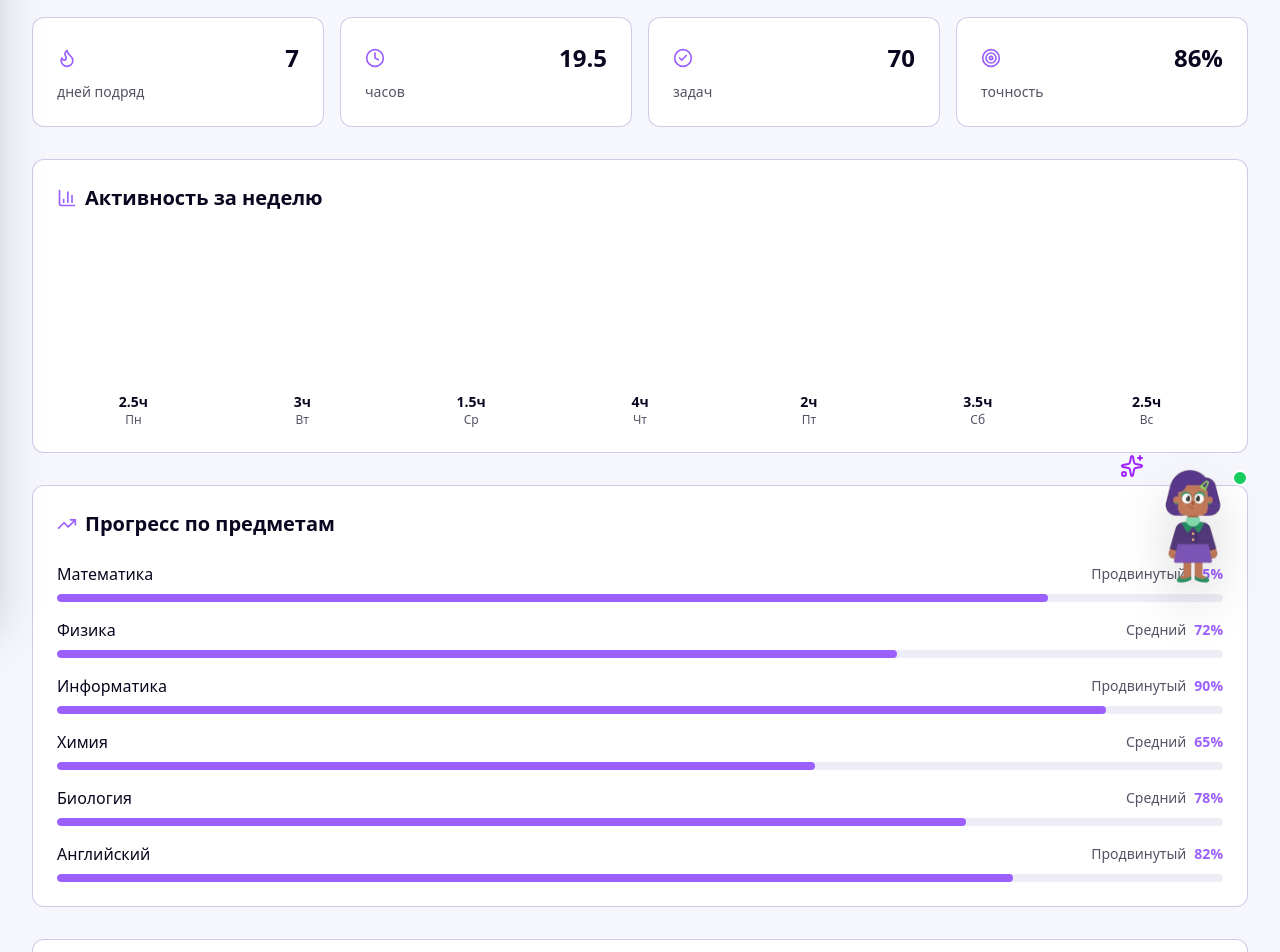
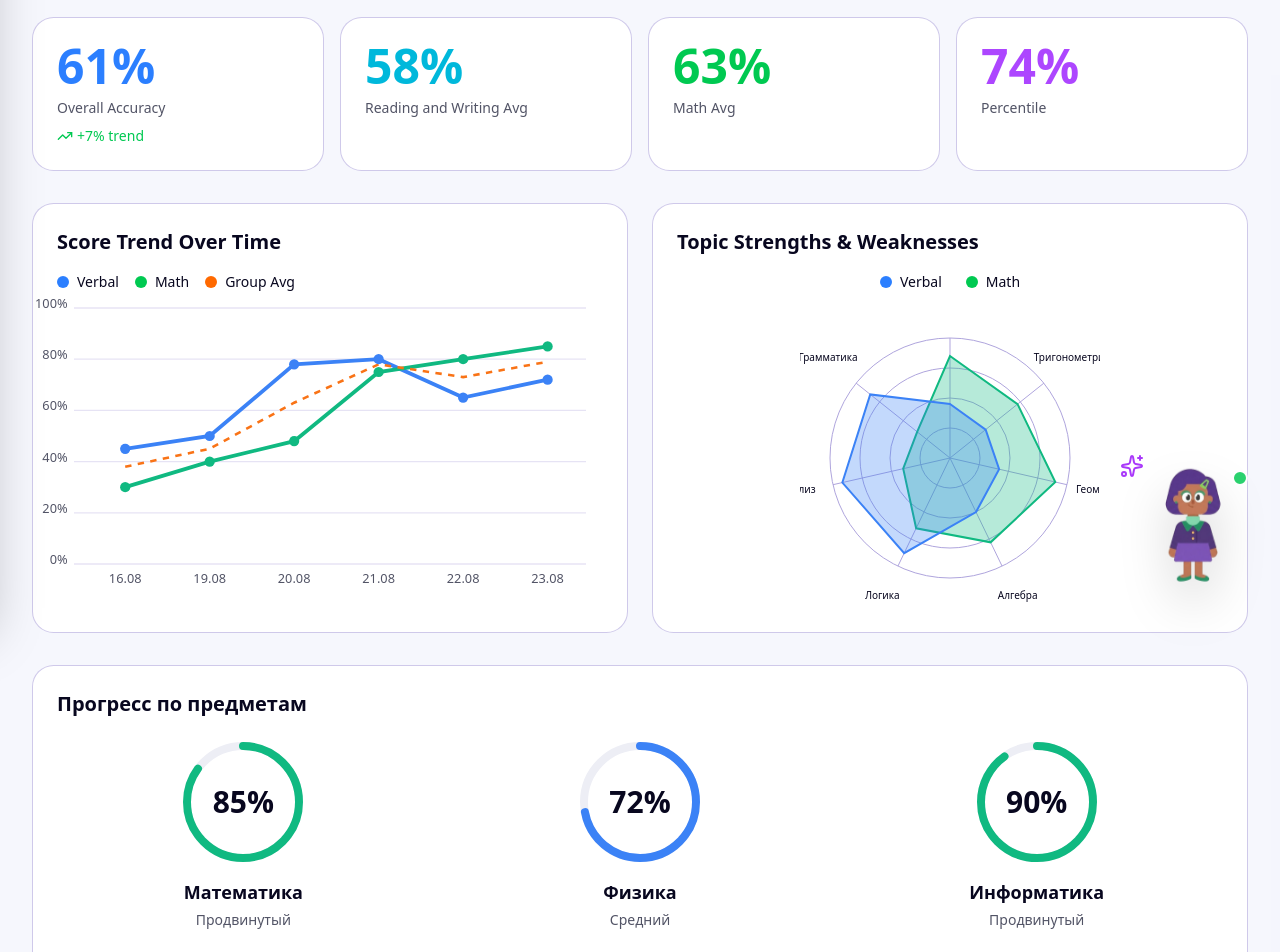
Before and after one commit to ulacoder/FM-Edu, a Next.js app: page /progress in a window 1280 px wide. Shown: the part 180-1132 px from the top of the page. Built offline with nearby package versions, Linux system fonts and the light colour scheme; sample sign-in values are in the browser's storage.

Commit message:
feat: redesign progress page with FIFA-style analytics - circular progress, radar charts, and trend graphs

```diff
--- a/app/progress/page.tsx
+++ b/app/progress/page.tsx
@@ -1,17 +1,14 @@
 'use client';
 
 import { useState, useEffect } from 'react';
-import Link from 'next/link';
 import { useRouter } from 'next/navigation';
 import {
-  GraduationCap,
   TrendingUp,
   Award,
   Target,
-  Clock,
-  BarChart3,
-  CheckCircle2,
-  Flame
+  BookOpen,
+  Brain,
+  Zap
 } from 'lucide-react';
 
 export default function ProgressPage() {
@@ -37,190 +34,351 @@ export default function ProgressPage() {
     }
   }, [router]);
 
-  // Mock data
-  const weeklyActivity = [
-    { day: 'Пн', hours: 2.5, completed: 8 },
-    { day: 'Вт', hours: 3.0, completed: 12 },
-    { day: 'Ср', hours: 1.5, completed: 5 },
-    { day: 'Чт', hours: 4.0, completed: 15 },
-    { day: 'Пт', hours: 2.0, completed: 7 },
-    { day: 'Сб', hours: 3.5, completed: 14 },
-    { day: 'Вс', hours: 2.5, completed: 9 },
+  // Mock данные для аналитики
+  const analytics = {
+    overallAccuracy: 61,
+    readingWritingAvg: 58,
+    mathAvg: 63,
+    percentile: 74,
+    testsCompleted: 9,
+    accuracyTrend: 7
+  };
+
+  // Данные для радарного графика (сильные и слабые стороны)
+  const topicStrengths = [
+    { topic: 'Квадратные уравнения', math: 85, verbal: 45 },
+    { topic: 'Тригонометрия', math: 72, verbal: 38 },
+    { topic: 'Геометрия', math: 90, verbal: 42 },
+    { topic: 'Алгебра', math: 78, verbal: 50 },
+    { topic: 'Логика', math: 65, verbal: 88 },
+    { topic: 'Анализ текста', math: 40, verbal: 92 },
+    { topic: 'Грамматика', math: 35, verbal: 85 },
   ];
 
-  const subjectProgress = [
-    { name: 'Математика', progress: 85, level: 'Продвинутый' },
-    { name: 'Физика', progress: 72, level: 'Средний' },
-    { name: 'Информатика', progress: 90, level: 'Продвинутый' },
-    { name: 'Химия', progress: 65, level: 'Средний' },
-    { name: 'Биология', progress: 78, level: 'Средний' },
-    { name: 'Английский', progress: 82, level: 'Продвинутый' },
+  // Данные для линейного графика тренда
+  const scoreTrend = [
+    { date: '16.08', verbal: 45, math: 30, avg: 38 },
+    { date: '19.08', verbal: 50, math: 40, avg: 45 },
+    { date: '20.08', verbal: 78, math: 48, avg: 63 },
+    { date: '21.08', verbal: 80, math: 75, avg: 78 },
+    { date: '22.08', verbal: 65, math: 80, avg: 73 },
+    { date: '23.08', verbal: 72, math: 85, avg: 79 },
   ];
 
-  const achievements = [
-    {
-      icon: '🔥',
-      title: '7 дней подряд',
-      description: 'Занимались неделю без пропусков',
-      unlocked: true
-    },
-    {
-      icon: '🎯',
-      title: '100 задач',
-      description: 'Решили первые 100 задач',
-      unlocked: true
-    },
-    {
-      icon: '⭐',
-      title: 'Отличник',
-      description: '10 тестов на 90%+',
-      unlocked: true
-    },
-    {
-      icon: '🏆',
-      title: 'Марафонец',
-      description: '30 дней подряд',
-      unlocked: false
-    },
+  // Прогресс по предметам
+  const subjectProgress = [
+    { name: 'Математика', progress: 85, color: 'bg-green-500', level: 'Продвинутый' },
+    { name: 'Физика', progress: 72, color: 'bg-blue-500', level: 'Средний' },
+    { name: 'Информатика', progress: 90, color: 'bg-purple-500', level: 'Продвинутый' },
+    { name: 'Химия', progress: 65, color: 'bg-yellow-500', level: 'Средний' },
+    { name: 'Биология', progress: 78, color: 'bg-pink-500', level: 'Средний' },
+    { name: 'Английский', progress: 82, color: 'bg-indigo-500', level: 'Продвинутый' },
   ];
 
-  const maxHours = Math.max(...weeklyActivity.map(d => d.hours));
+  const renderCircularProgress = (percentage: number, size: number, color: string) => {
+    const radius = (size - 8) / 2;
+    const circumference = 2 * Math.PI * radius;
+    const offset = circumference - (percentage / 100) * circumference;
+
+    return (
+      <svg width={size} height={size} className="transform -rotate-90">
+        <circle
+          cx={size / 2}
+          cy={size / 2}
+          r={radius}
+          fill="none"
+          stroke="currentColor"
+          strokeWidth="8"
+          className="text-muted"
+        />
+        <circle
+          cx={size / 2}
+          cy={size / 2}
+          r={radius}
+          fill="none"
+          stroke={color}
+          strokeWidth="8"
+          strokeDasharray={circumference}
+          strokeDashoffset={offset}
+          strokeLinecap="round"
+          className="transition-all duration-1000"
+        />
+      </svg>
+    );
+  };
+
+  const renderRadarChart = () => {
+    const centerX = 150;
+    const centerY = 150;
+    const maxRadius = 120;
+    const numPoints = topicStrengths.length;
+
+    const getPoint = (index: number, value: number) => {
+      const angle = (Math.PI * 2 * index) / numPoints - Math.PI / 2;
+      const radius = (value / 100) * maxRadius;
+      return {
+        x: centerX + radius * Math.cos(angle),
+        y: centerY + radius * Math.sin(angle)
+      };
+    };
+
+    const mathPoints = topicStrengths.map((t, i) => getPoint(i, t.math));
+    const verbalPoints = topicStrengths.map((t, i) => getPoint(i, t.verbal));
+
+    const mathPath = mathPoints.map((p, i) => `${i === 0 ? 'M' : 'L'} ${p.x} ${p.y}`).join(' ') + ' Z';
+    const verbalPath = verbalPoints.map((p, i) => `${i === 0 ? 'M' : 'L'} ${p.x} ${p.y}`).join(' ') + ' Z';
+
+    return (
+      <svg width="300" height="300" className="mx-auto">
+        {/* Grid circles */}
+        {[25, 50, 75, 100].map(percent => (
+          <circle
+            key={percent}
+            cx={centerX}
+            cy={centerY}
+            r={(percent / 100) * maxRadius}
+            fill="none"
+            stroke="currentColor"
+            strokeWidth="1"
+            className="text-border"
+          />
+        ))}
+
+        {/* Axis lines */}
+        {topicStrengths.map((_, index) => {
+          const point = getPoint(index, 100);
+          return (
+            <line
+              key={index}
+              x1={centerX}
+              y1={centerY}
+              x2={point.x}
+              y2={point.y}
+              stroke="currentColor"
+              strokeWidth="1"
+              className="text-border"
+            />
+          );
+        })}
+
+        {/* Math polygon */}
+        <path
+          d={mathPath}
+          fill="#10b981"
+          fillOpacity="0.3"
+          stroke="#10b981"
+          strokeWidth="2"
+        />
+
+        {/* Verbal polygon */}
+        <path
+          d={verbalPath}
+          fill="#3b82f6"
+          fillOpacity="0.3"
+          stroke="#3b82f6"
+          strokeWidth="2"
+        />
+
+        {/* Labels */}
+        {topicStrengths.map((topic, index) => {
+          const labelPoint = getPoint(index, 130);
+          return (
+            <text
+              key={index}
+              x={labelPoint.x}
+              y={labelPoint.y}
+              textAnchor="middle"
+              className="text-[10px] fill-current text-foreground"
+            >
+              {topic.topic.split(' ')[0]}
+            </text>
+          );
+        })}
+      </svg>
+    );
+  };
 
   if (!isAuthenticated) {
     return null;
   }
 
   return (
-    <div className="min-h-screen flex flex-col"><div className="flex-1 bg-muted/20">
+    <div className="min-h-screen flex flex-col">
+      <div className="flex-1 bg-muted/20">
         <div className="max-w-7xl mx-auto px-4 sm:px-6 lg:px-8 py-6 sm:py-8">
           {/* Header */}
-          <div className="mb-6 sm:mb-8">
-            <h1 className="text-2xl sm:text-3xl font-bold mb-2">Ваш прогресс</h1>
-            <p className="text-sm sm:text-base text-muted-foreground">Отслеживайте свои достижения и динамику обучения</p>
+          <div className="mb-8">
+            <div className="flex items-center gap-3 mb-2">
+              <TrendingUp className="w-8 h-8 text-primary" />
+              <h1 className="text-3xl font-bold">Your Analytics</h1>
+            </div>
+            <p className="text-muted-foreground">{analytics.testsCompleted} tests completed</p>
           </div>
 
-          {/* Weekly Overview */}
-          <div className="grid grid-cols-2 lg:grid-cols-4 gap-3 sm:gap-4 mb-6 sm:mb-8">
-            <div className="bg-card border border-border/60 rounded-lg p-4 sm:p-6 hover:border-primary/40 transition-colors">
-              <div className="flex items-center justify-between mb-2">
-                <Flame className="w-4 h-4 sm:w-5 sm:h-5 text-primary" />
-                <span className="text-xl sm:text-2xl font-bold">7</span>
+          {/* Analytics Cards */}
+          <div className="grid grid-cols-2 lg:grid-cols-4 gap-4 mb-8">
+            <div className="bg-card border border-border/60 rounded-2xl p-6 hover:border-primary/40 transition-colors">
+              <div className="text-5xl font-bold text-blue-500 mb-2">{analytics.overallAccuracy}%</div>
+              <div className="text-sm text-muted-foreground mb-2">Overall Accuracy</div>
+              <div className="flex items-center gap-1 text-green-500 text-sm font-medium">
+                <TrendingUp className="w-4 h-4" />
+                +{analytics.accuracyTrend}% trend
               </div>
-              <p className="text-xs sm:text-sm text-muted-foreground">дней подряд</p>
             </div>
 
-            <div className="bg-card border border-border/60 rounded-lg p-4 sm:p-6 hover:border-primary/40 transition-colors">
-              <div className="flex items-center justify-between mb-2">
-                <Clock className="w-4 h-4 sm:w-5 sm:h-5 text-primary" />
-                <span className="text-xl sm:text-2xl font-bold">19.5</span>
-              </div>
-              <p className="text-xs sm:text-sm text-muted-foreground">часов</p>
+            <div className="bg-card border border-border/60 rounded-2xl p-6 hover:border-primary/40 transition-colors">
+              <div className="text-5xl font-bold text-cyan-500 mb-2">{analytics.readingWritingAvg}%</div>
+              <div className="text-sm text-muted-foreground">Reading and Writing Avg</div>
             </div>
 
-            <div className="bg-card border border-border/60 rounded-lg p-4 sm:p-6 hover:border-primary/40 transition-colors">
-              <div className="flex items-center justify-between mb-2">
-                <CheckCircle2 className="w-4 h-4 sm:w-5 sm:h-5 text-primary" />
-                <span className="text-xl sm:text-2xl font-bold">70</span>
-              </div>
-              <p className="text-xs sm:text-sm text-muted-foreground">задач</p>
+            <div className="bg-card border border-border/60 rounded-2xl p-6 hover:border-primary/40 transition-colors">
+              <div className="text-5xl font-bold text-green-500 mb-2">{analytics.mathAvg}%</div>
+              <div className="text-sm text-muted-foreground">Math Avg</div>
             </div>
 
-            <div className="bg-card border border-border/60 rounded-lg p-4 sm:p-6 hover:border-primary/40 transition-colors">
-              <div className="flex items-center justify-between mb-2">
-                <Target className="w-4 h-4 sm:w-5 sm:h-5 text-primary" />
-                <span className="text-xl sm:text-2xl font-bold">86%</span>
-              </div>
-              <p className="text-xs sm:text-sm text-muted-foreground">точность</p>
+            <div className="bg-card border border-border/60 rounded-2xl p-6 hover:border-primary/40 transition-colors">
+              <div className="text-5xl font-bold text-purple-500 mb-2">{analytics.percentile}%</div>
+              <div className="text-sm text-muted-foreground">Percentile</div>
             </div>
           </div>
 
-          {/* Weekly Activity Chart */}
-          <div className="bg-card border border-border/60 rounded-lg p-4 sm:p-6 mb-6 sm:mb-8">
-            <div className="flex items-center gap-2 mb-4 sm:mb-6">
-              <BarChart3 className="w-4 h-4 sm:w-5 sm:h-5 text-primary" />
-              <h2 className="text-lg sm:text-xl font-bold">Активность за неделю</h2>
+          <div className="grid lg:grid-cols-2 gap-6 mb-8">
+            {/* Score Trend Over Time */}
+            <div className="bg-card border border-border/60 rounded-2xl p-6">
+              <h2 className="text-xl font-bold mb-4">Score Trend Over Time</h2>
+
+              <div className="flex items-center gap-4 mb-4 text-sm">
+                <div className="flex items-center gap-2">
+                  <div className="w-3 h-3 rounded-full bg-blue-500"></div>
+                  <span>Verbal</span>
+                </div>
+                <div className="flex items-center gap-2">
+                  <div className="w-3 h-3 rounded-full bg-green-500"></div>
+                  <span>Math</span>
+                </div>
+                <div className="flex items-center gap-2">
+                  <div className="w-3 h-3 rounded-full bg-orange-500"></div>
+                  <span>Group Avg</span>
+                </div>
+              </div>
+
+              <div className="relative h-64">
+                <svg width="100%" height="100%" viewBox="0 0 400 200" className="overflow-visible">
+                  {/* Grid lines */}
+                  {[0, 20, 40, 60, 80, 100].map(y => (
+                    <g key={y}>
+                      <line
+                        x1="0"
+                        y1={200 - (y * 2)}
+                        x2="400"
+                        y2={200 - (y * 2)}
+                        stroke="currentColor"
+                        strokeWidth="1"
+                        className="text-border opacity-30"
+                      />
+                      <text
+                        x="-5"
+                        y={200 - (y * 2)}
+                        textAnchor="end"
+                        className="text-[10px] fill-current text-muted-foreground"
+                      >
+                        {y}%
+                      </text>
+                    </g>
+                  ))}
+
+                  {/* Lines */}
+                  <polyline
+                    points={scoreTrend.map((d, i) => `${i * 66 + 40},${200 - d.verbal * 2}`).join(' ')}
+                    fill="none"
+                    stroke="#3b82f6"
+                    strokeWidth="3"
+                  />
+                  <polyline
+                    points={scoreTrend.map((d, i) => `${i * 66 + 40},${200 - d.math * 2}`).join(' ')}
+                    fill="none"
+                    stroke="#10b981"
+                    strokeWidth="3"
+                  />
+                  <polyline
+                    points={scoreTrend.map((d, i) => `${i * 66 + 40},${200 - d.avg * 2}`).join(' ')}
+                    fill="none"
+                    stroke="#f97316"
+                    strokeWidth="2"
+                    strokeDasharray="5,5"
+                  />
+
+                  {/* Points */}
+                  {scoreTrend.map((d, i) => (
+                    <g key={i}>
+                      <circle cx={i * 66 + 40} cy={200 - d.verbal * 2} r="4" fill="#3b82f6" />
+                      <circle cx={i * 66 + 40} cy={200 - d.math * 2} r="4" fill="#10b981" />
+                    </g>
+                  ))}
+
+                  {/* X-axis labels */}
+                  {scoreTrend.map((d, i) => (
+                    <text
+                      key={i}
+                      x={i * 66 + 40}
+                      y="215"
+                      textAnchor="middle"
+                      className="text-[10px] fill-current text-muted-foreground"
+                    >
+                      {d.date}
+                    </text>
+                  ))}
+                </svg>
+              </div>
             </div>
-            <div className="flex items-end justify-between gap-2 sm:gap-4 h-32 sm:h-48">
-              {weeklyActivity.map((day, idx) => (
-                <div key={idx} className="flex-1 flex flex-col items-center gap-2 sm:gap-3">
-                  <div className="w-full flex flex-col items-center justify-end flex-1">
-                    <div
-                      className="w-full bg-primary/80 hover:bg-primary rounded-t-lg transition-all"
-                      style={{ height: `${(day.hours / maxHours) * 100}%` }}
-                    />
-                  </div>
-                  <div className="text-center">
-                    <p className="text-xs sm:text-sm font-semibold">{day.hours}ч</p>
-                    <p className="text-[10px] sm:text-xs text-muted-foreground">{day.day}</p>
-                  </div>
+
+            {/* Topic Strengths & Weaknesses */}
+            <div className="bg-card border border-border/60 rounded-2xl p-6">
+              <h2 className="text-xl font-bold mb-4">Topic Strengths & Weaknesses</h2>
+
+              <div className="flex items-center justify-center gap-6 mb-4 text-sm">
+                <div className="flex items-center gap-2">
+                  <div className="w-3 h-3 rounded-full bg-blue-500"></div>
+                  <span>Verbal</span>
                 </div>
-              ))}
+                <div className="flex items-center gap-2">
+                  <div className="w-3 h-3 rounded-full bg-green-500"></div>
+                  <span>Math</span>
+                </div>
+              </div>
+
+              {renderRadarChart()}
             </div>
           </div>
 
           {/* Subject Progress */}
-          <div className="bg-card border border-border/60 rounded-lg p-4 sm:p-6 mb-6 sm:mb-8">
-            <div className="flex items-center gap-2 mb-4 sm:mb-6">
-              <TrendingUp className="w-4 h-4 sm:w-5 sm:h-5 text-primary" />
-              <h2 className="text-lg sm:text-xl font-bold">Прогресс по предметам</h2>
-            </div>
-            <div className="space-y-4">
-              {subjectProgress.map((subject, idx) => (
-                <div key={idx}>
-                  <div className="flex justify-between items-center mb-2">
-                    <span className="font-medium text-sm sm:text-base">{subject.name}</span>
-                    <div className="flex items-center gap-2">
-                      <span className="text-xs sm:text-sm text-muted-foreground">{subject.level}</span>
-                      <span className="text-xs sm:text-sm font-bold text-primary">{subject.progress}%</span>
+          <div className="bg-card border border-border/60 rounded-2xl p-6">
+            <h2 className="text-xl font-bold mb-6">Прогресс по предметам</h2>
+
+            <div className="grid md:grid-cols-2 lg:grid-cols-3 gap-6">
+              {subjectProgress.map(subject => (
+                <div key={subject.name} className="relative">
+                  <div className="flex flex-col items-center">
+                    <div className="relative mb-4">
+                      {renderCircularProgress(subject.progress, 120,
+                        subject.progress >= 85 ? '#10b981' :
+                        subject.progress >= 70 ? '#3b82f6' : '#f59e0b'
+                      )}
+                      <div className="absolute inset-0 flex items-center justify-center">
+                        <div className="text-center">
+                          <div className="text-3xl font-bold">{subject.progress}%</div>
+                        </div>
+                      </div>
                     </div>
+                    <h3 className="font-semibold text-lg mb-1">{subject.name}</h3>
+                    <p className="text-sm text-muted-foreground">{subject.level}</p>
                   </div>
-                  <div className="w-full bg-muted rounded-full h-2 overflow-hidden">
-                    <div
-                      className="bg-primary h-2 rounded-full transition-all duration-500"
-                      style={{ width: `${subject.progress}%` }}
-                    />
-                  </div>
-                </div>
-              ))}
-            </div>
-          </div>
-
-          {/* Achievements */}
-          <div className="bg-card border border-border/60 rounded-lg p-4 sm:p-6">
-            <div className="flex items-center gap-2 mb-4 sm:mb-6">
-              <Award className="w-4 h-4 sm:w-5 sm:h-5 text-primary" />
-              <h2 className="text-lg sm:text-xl font-bold">Достижения</h2>
-            </div>
-            <div className="grid grid-cols-2 lg:grid-cols-4 gap-3 sm:gap-4">
-              {achievements.map((achievement, idx) => (
-                <div
-                  key={idx}
-                  className={`p-4 sm:p-6 rounded-lg border transition-all ${
-                    achievement.unlocked
-                      ? 'bg-primary/5 border-primary/30 hover:border-primary/50'
-                      : 'bg-muted/20 border-border/60 opacity-60'
-                  }`}
-                >
-                  <div className="text-3xl sm:text-4xl mb-2 sm:mb-3 text-center">{achievement.icon}</div>
-                  <h3 className="font-bold text-xs sm:text-sm mb-1 text-center">
-                    {achievement.title}
-                  </h3>
-                  <p className="text-[10px] sm:text-xs text-muted-foreground text-center">
-                    {achievement.description}
-                  </p>
                 </div>
               ))}
             </div>
           </div>
         </div>
       </div>
-
-      {/* Footer */}
-      <footer className="border-t border-border/40 py-8 mt-auto">
-        <div className="max-w-7xl mx-auto px-4 sm:px-6 lg:px-8 text-center text-sm text-muted-foreground">
-          <p>© 2026 FM Edu. Все права защищены.</p>
-        </div>
-      </footer>
     </div>
   );
 }
```
